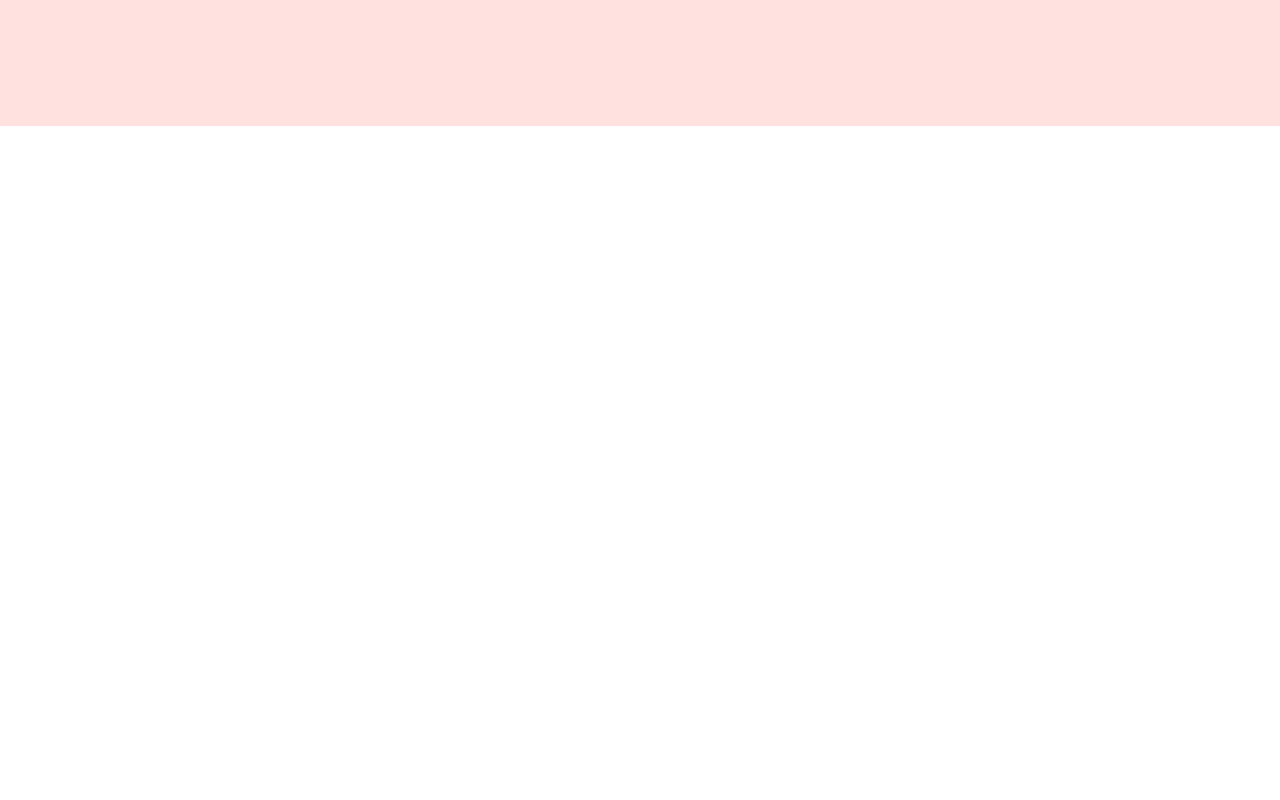
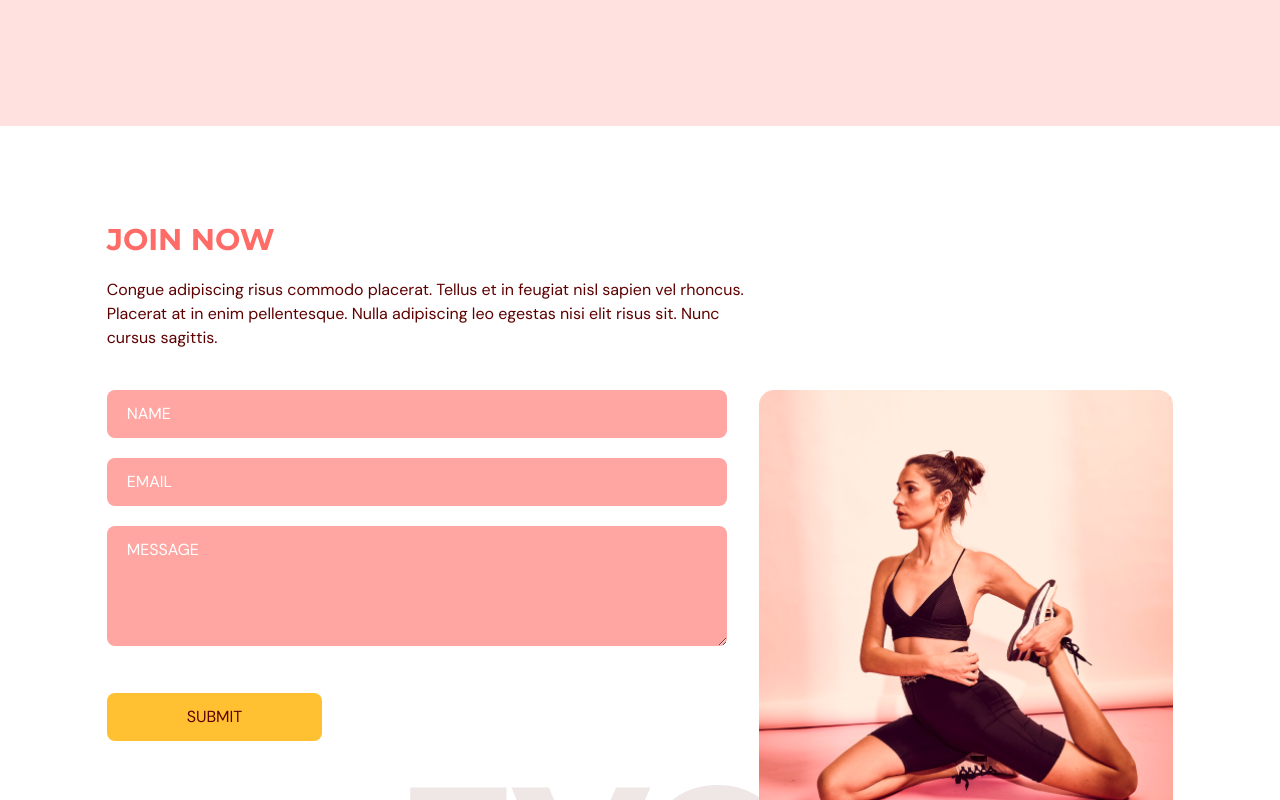
Before and after one commit to MG-108/typesript-fitness-app, a React (Vite) app: page / in a window 1280 px wide. Shown: the part 2780-3580 px from the top of the page. Before the commit the page ends 2906 px from the top, so only its background shows below. Built offline with nearby package versions, Linux system fonts and the light colour scheme.

Commit message:
add Contact Us section

```diff
--- a/package.json
+++ b/package.json
@@ -13,7 +13,8 @@
     "framer-motion": "^8.0.2",
     "react": "^18.2.0",
     "react-anchor-link-smooth-scroll": "^1.0.12",
-    "react-dom": "^18.2.0"
+    "react-dom": "^18.2.0",
+    "react-hook-form": "^7.41.5"
   },
   "devDependencies": {
     "@types/node": "^18.11.18",
--- a/src/App.tsx
+++ b/src/App.tsx
@@ -2,6 +2,7 @@
 import Navbar from "@/components/navbar";
 import Home from "@/components/home";
 import Benefits from "@/components/benefits";
+import ContactUs from "@/components/contactUs";
 import OurClasses from "@/components/ourClasses";
 import { SelectedPage } from "@/interfaces/types";
 
@@ -34,6 +35,7 @@
       <Home setSelectedPage={setSelectedPage} />
       <Benefits setSelectedPage={setSelectedPage} />
       <OurClasses setSelectedPage={setSelectedPage} />
+      <ContactUs setSelectedPage={setSelectedPage} />
     </div>
   );
 }
--- /dev/null
+++ b/src/components/contactUs/index.tsx
@@ -0,0 +1,166 @@
+import { SelectedPage } from "@/interfaces/types";
+import { motion } from "framer-motion";
+import { useForm } from "react-hook-form";
+import ContactUsPageGraphic from "@/assets/ContactUsPageGraphic.png";
+import HText from "@/shared/HText";
+
+type Props = {
+  setSelectedPage: (value: SelectedPage) => void;
+};
+
+const ContactUs = ({ setSelectedPage }: Props) => {
+  const inputStyles = `mb-5 w-full rounded-lg bg-primary-300
+  px-5 py-3 placeholder-white`;
+
+  const {
+    register,
+    trigger,
+    formState: { errors },
+  } = useForm();
+
+  const onSubmit = async (e: any) => {
+    const isValid = await trigger();
+    if (!isValid) {
+      e.preventDefault();
+    }
+  };
+
+  return (
+    <section id="contactUs" className="mx-auto w-5/6 pb-32 pt-24">
+      <motion.div
+        onViewportEnter={() => setSelectedPage(SelectedPage.ContactUs)}
+      >
+        {/* HEADER */}
+        <motion.div
+          className="md:w-3/5"
+          initial="hidden"
+          whileInView="visible"
+          viewport={{ once: true, amount: 0.5 }}
+          transition={{ duration: 0.7 }}
+          variants={{
+            hidden: { opacity: 0, x: -50 },
+            visible: { opacity: 1, x: 0 },
+          }}
+        >
+          <HText>
+            <span className="text-primary-500">JOIN NOW</span>
+          </HText>
+          <p className="my-5">
+            Congue adipiscing risus commodo placerat. Tellus et in feugiat nisl
+            sapien vel rhoncus. Placerat at in enim pellentesque. Nulla
+            adipiscing leo egestas nisi elit risus sit. Nunc cursus sagittis.
+          </p>
+        </motion.div>
+
+        {/* FORM AND IMAGE */}
+        <div className="mt-10 justify-between gap-8 md:flex">
+          <motion.div
+            className="mt-10 basis-3/5 md:mt-0"
+            initial="hidden"
+            whileInView="visible"
+            viewport={{ once: true, amount: 0.5 }}
+            transition={{ duration: 0.7 }}
+            variants={{
+              hidden: { opacity: 0, y: 50 },
+              visible: { opacity: 1, y: 0 },
+            }}
+          >
+            <form
+              target="_blank"
+              onSubmit={onSubmit}
+              action="https://formsubmit.co/70a4b2af8070ad3269bce0925fb958ae"
+              method="POST"
+            >
+              {/* NAME  */}
+              <input
+                type="name"
+                className={inputStyles}
+                placeholder="NAME"
+                {...register("name", {
+                  required: true,
+                  maxLength: 100,
+                })}
+              />
+              {errors.name && (
+                <p className="mt-1 text-primary-500">
+                  {errors.name.type === "required" && "This field is required."}
+                  {errors.name.type === "maxLenght" &&
+                    "Max length is 100 char."}
+                </p>
+              )}
+
+              {/* EMAIL */}
+              <input
+                type="email"
+                className={inputStyles}
+                placeholder="EMAIL"
+                {...register("email", {
+                  required: true,
+                  //regex to check if its a valid email
+                  pattern: /^[A-Z0-9._%+-]+@[A-Z0-9.-]+\.[A-Z]{2,}$/i,
+                })}
+              />
+              {errors.email && (
+                <p className="mt-1 text-primary-500">
+                  {errors.email.type === "required" &&
+                    "This field is required."}
+                  {errors.email.type === "pattern" && "Invalid email. address."}
+                </p>
+              )}
+
+              {/* MESSAGE */}
+              <textarea
+                placeholder="MESSAGE"
+                className={inputStyles}
+                rows={4}
+                cols={50}
+                {...register("message", {
+                  required: true,
+                  maxLength: 2000,
+                })}
+              />
+              {errors.message && (
+                <p className="mt-1 text-primary-500">
+                  {errors.message.type === "required" &&
+                    "This field is required."}
+                  {errors.message.type === "maxLenght" &&
+                    "Max length is 2000 char."}
+                </p>
+              )}
+
+              <button
+                type="submit"
+                className="mt-5 rounded-lg bg-secondary-500 px-20 py-3 transition duration-500 hover:text-white"
+              >
+                SUBMIT
+              </button>
+            </form>
+          </motion.div>
+
+          {/* image */}
+          <motion.div
+            className="relative mt-16 basis-2/5 md:mt-0"
+            initial="hidden"
+            whileInView="visible"
+            viewport={{ once: true, amount: 0.5 }}
+            transition={{ delay: 0.2, duration: 0.7 }}
+            variants={{
+              hidden: { opacity: 0, x: -50 },
+              visible: { opacity: 1, x: 0 },
+            }}
+          >
+            <div className="w-full before:absolute before:-bottom-20 before:right-10 before:z-[-1] md:before:content-evolvetext">
+              <img
+                src={ContactUsPageGraphic}
+                alt="contact-us-page"
+                className="w-full"
+              />
+            </div>
+          </motion.div>
+        </div>
+      </motion.div>
+    </section>
+  );
+};
+
+export default ContactUs;
--- a/src/components/ourClasses/Class.tsx
+++ b/src/components/ourClasses/Class.tsx
@@ -13,10 +13,10 @@
 opacity-0 transition duration-500 hover:opacity-90 `;
 
   return (
-    <li className="relative mx-5 inline-block h-[389opx] w-[450px]">
+    <li className="relative mx-5 inline-block h-[380opx] w-[450px]">
       <div className={overlayStyles}>
-        <p>{name}</p>
-        <p>{description}</p>
+        <p className="text-2xl">{name}</p>
+        <p className="mt-5">{description}</p>
       </div>
       <img src={image} alt={`${image}`} />
     </li>
```
Also changed, not shown: 1 other file (tests, documents, lock files or other folders).
